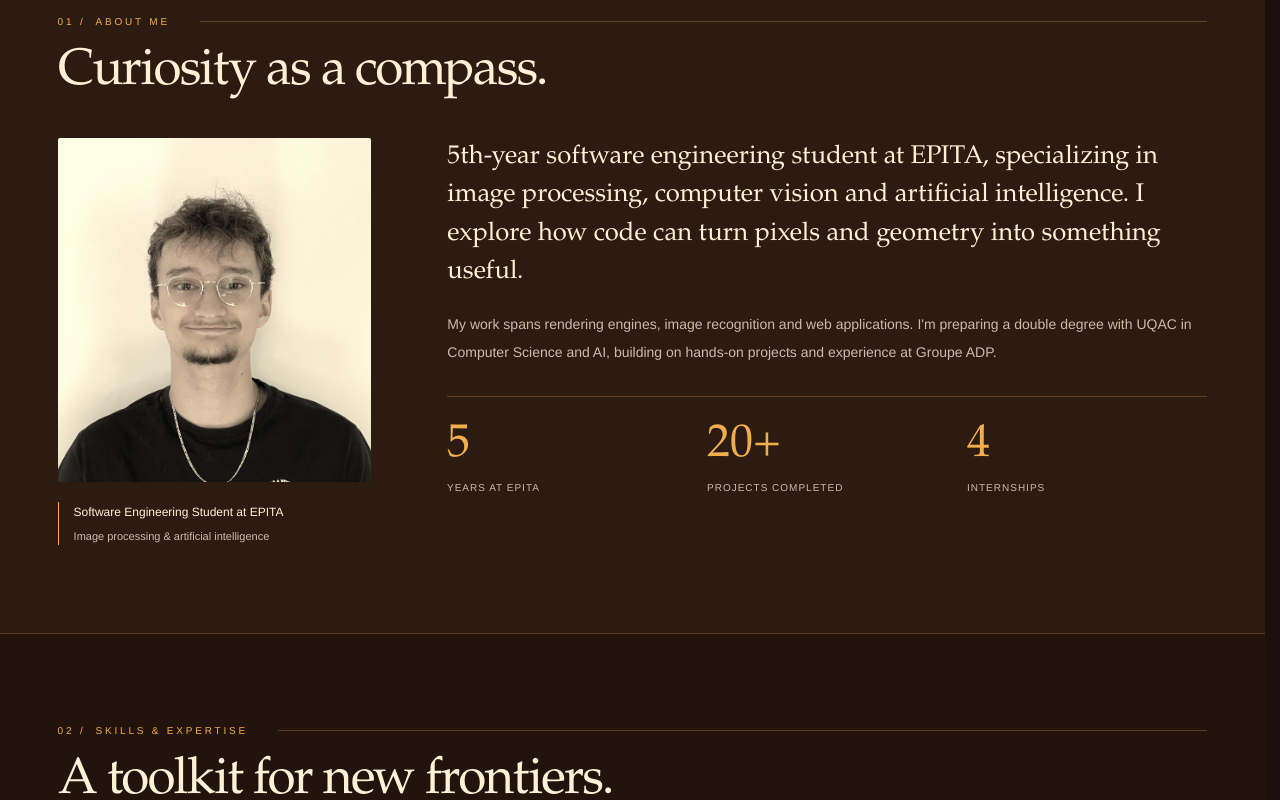
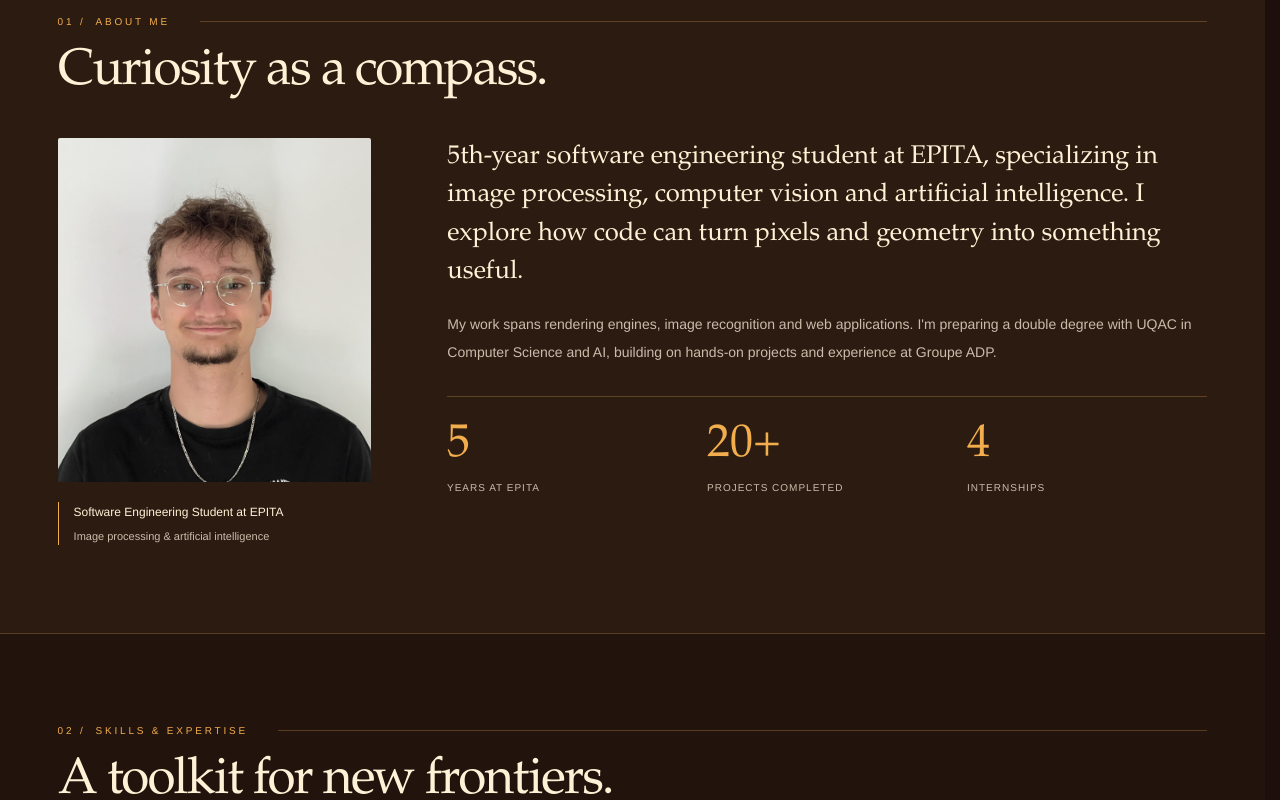
Before and after one commit to Shuigami/Shuigami.github.io, a React (Create React App) app: page / in a window 1280 px wide. Shown: the part 700-1500 px from the top of the page. Built offline with nearby package versions, Linux system fonts and the light colour scheme; no server answers.

Commit message:
Remove photo color filters and project cover tint

```diff
--- a/src/App.css
+++ b/src/App.css
@@ -98,9 +98,8 @@ img { display: block; max-width: 100%; }
 .project-card { min-width: 0; display: flex; flex-direction: column; border: 1px solid var(--line); border-radius: 3px; overflow: hidden; background: #27170e50; transition: border-color 220ms, transform 220ms; }
 .project-card:hover { border-color: var(--accent); transform: translateY(-4px); }
 .project-image { position: relative; width: 100%; aspect-ratio: 1; flex-shrink: 0; overflow: hidden; background: #3b2115; }
-.project-image::after { content: ""; position: absolute; inset: 0; background: linear-gradient(90deg, transparent 50%, #24150c80); pointer-events: none; }
-.project-image img { position: absolute; inset: 0; width: 100%; height: 100%; object-fit: cover; filter: sepia(0.85) saturate(0.9); transition: filter 350ms, transform 500ms; }
-.project-card:hover img { filter: sepia(0.2); transform: scale(1.04); }
+.project-image img { position: absolute; inset: 0; width: 100%; height: 100%; object-fit: cover; transition: transform 500ms; }
+.project-card:hover img { transform: scale(1.04); }
 .project-content { flex: 1; min-width: 0; padding: 24px; display: flex; flex-direction: column; align-items: flex-start; }
 .project-number { color: var(--accent); font-size: 10px; letter-spacing: 0.15em; }
 .project-content h3 { font: 400 clamp(19px, 1.65vw, 26px)/1.1 var(--display); margin: 7px 0 12px; }
@@ -139,7 +138,7 @@ img { display: block; max-width: 100%; }
 #about { background: var(--bg-soft); }
 .about-content { display: grid; grid-template-columns: minmax(200px, 0.7fr) 1.7fr; gap: clamp(32px, 6vw, 100px); align-items: start; }
 .about-portrait { position: relative; max-width: 360px; }
-.about-portrait img { width: 100%; height: auto; aspect-ratio: 4/4.4; object-fit: cover; border-radius: 2px; filter: sepia(0.55) saturate(0.75); }
+.about-portrait img { width: 100%; height: auto; aspect-ratio: 4/4.4; object-fit: cover; border-radius: 2px; }
 .about-portrait figcaption { border-left: 1px solid var(--accent); padding-left: 15px; margin-top: 20px; font-size: 12px; color: var(--text); }
 .about-portrait figcaption span { display: block; font-size: 11px; margin-top: 4px; color: var(--text-soft); }
 .about-text p { color: var(--text-soft); margin-bottom: 20px; font-size: 14px; line-height: 1.95; }
```
